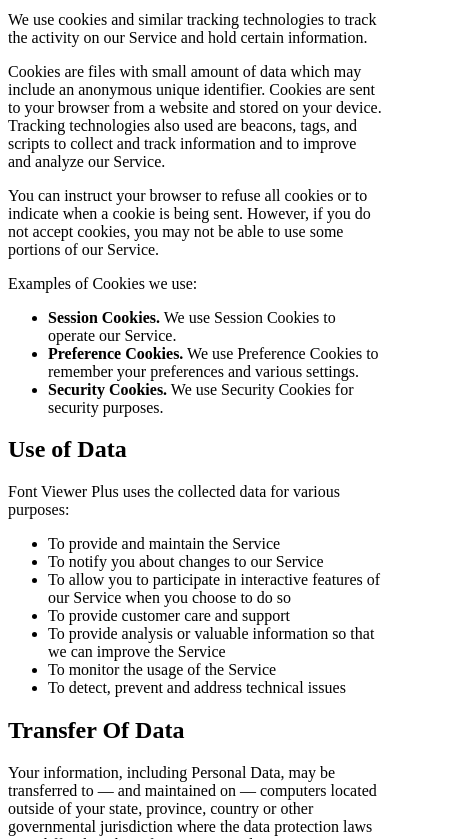
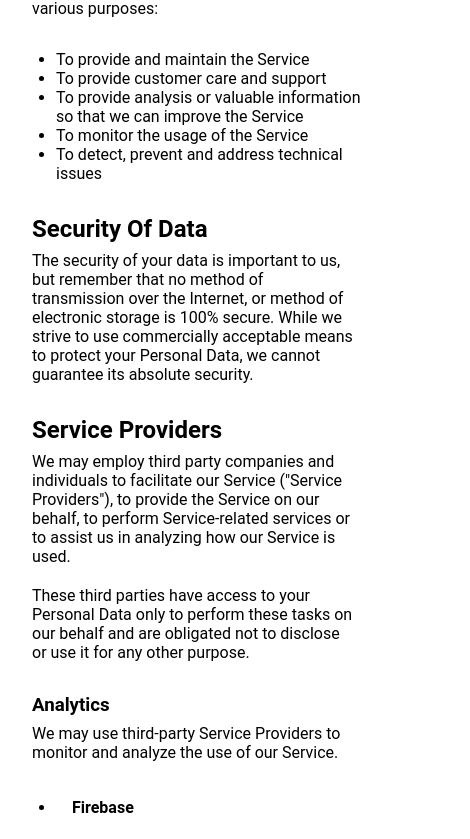
Before and after one commit to DarkOrbitStudio/darkorbitstudio.github.io, a plain HTML site: page policies/fontviewerplus.html in a window 390 px wide. Shown: the part 1161-2000 px from the top of the page, 470 px wide, since content can reach past the window. Drawn offline with Linux system fonts and the light colour scheme.

Commit message:
Update fontviewerplus.html

```diff
--- a/policies/fontviewerplus.html
+++ b/policies/fontviewerplus.html
@@ -1,8 +1,30 @@
-<h1>Privacy Policy</h1>
+<html>
+<head>
+    <style>
+        body {
+  font-family: 'Roboto', sans-serif;
+  margin: 16px 16px;
+}
+
+h1, h2, h3, h4, h5, h6, p {
+  margin: 0px;
+}
+
+h1, h2, h3, h4, h5, h6 {
+  padding: 16px 16px 4px 16px;
+}
+
+p {
+  padding: 4px 16px 16px 16px;
+}
+    </style>
+</head>
+<body>
+    <h1>Privacy Policy</h1>
 <p>Effective date: September 27, 2018</p>
-<p>Font Viewer Plus ("us", "we", or "our") operates the  website and the Font Viewer Plus mobile application (the "Service").</p>
-<p>This page informs you of our policies regarding the collection, use, and disclosure of personal data when you use our Service and the choices you have associated with that data. Our Privacy Policy  for Font Viewer Plus is managed through <a href="https://www.freeprivacypolicy.com/free-privacy-policy-generator.php">Free Privacy Policy</a>.</p>
-<p>We use your data to provide and improve the Service. By using the Service, you agree to the collection and use of information in accordance with this policy. Unless otherwise defined in this Privacy Policy, terms used in this Privacy Policy have the same meanings as in our Terms and Conditions.</p>
+<p>Font Viewer Plus ("us", "we", or "our") operates the Font Viewer Plus mobile application (the "Service").</p>
+<p>This page informs you of our policies regarding the collection, use, and disclosure of personal data when you use our Service and the choices you have associated with that data.</p>
+<p>We use your data to provide and improve the Service. By using the Service, you agree to the collection and use of information in accordance with this policy. Unless otherwise defined in this Privacy. Policy, terms used in this Privacy Policy have the same meanings as in our Terms and Conditions.</p>
 <h2>Information Collection And Use</h2>
 <p>We collect several different types of information for various purposes to provide and improve our Service to you.</p>
 <h3>Types of Data Collected</h3>
@@ -12,44 +34,16 @@
     <li>Cookies and Usage Data</li>
 </ul>
 <h4>Usage Data</h4>
-<p>We may also collect information that your browser sends whenever you visit our Service or when you access the Service by or through a mobile device ("Usage Data").</p>
-<p>This Usage Data may include information such as your computer's Internet Protocol address (e.g. IP address), browser type, browser version, the pages of our Service that you visit, the time and date of your visit, the time spent on those pages, unique device identifiers and other diagnostic data.</p>
-<p>When you access the Service by or through a mobile device, this Usage Data may include information such as the type of mobile device you use, your mobile device unique ID, the IP address of your mobile device, your mobile operating system, the type of mobile Internet browser you use, unique device identifiers and other diagnostic data.</p>
-<h4>Tracking & Cookies Data</h4>
-<p>We use cookies and similar tracking technologies to track the activity on our Service and hold certain information.</p>
-<p>Cookies are files with small amount of data which may include an anonymous unique identifier. Cookies are sent to your browser from a website and stored on your device. Tracking technologies also used are beacons, tags, and scripts to collect and track information and to improve and analyze our Service.</p>
-<p>You can instruct your browser to refuse all cookies or to indicate when a cookie is being sent. However, if you do not accept cookies, you may not be able to use some portions of our Service.</p>
-<p>Examples of Cookies we use:</p>
-<ul>
-    <li><strong>Session Cookies.</strong> We use Session Cookies to operate our Service.</li>
-    <li><strong>Preference Cookies.</strong> We use Preference Cookies to remember your preferences and various settings.</li>
-    <li><strong>Security Cookies.</strong> We use Security Cookies for security purposes.</li>
-</ul>
+<p>We may also collect information whenever you access the Service by or through a mobile device ("Usage Data").</p>
+<p>This Usage Data may include information such as your device's screen size, internet connection type, language, unique device identifiers and other diagnostic data.</p>
 <h2>Use of Data</h2>
 <p>Font Viewer Plus uses the collected data for various purposes:</p>
 <ul>
     <li>To provide and maintain the Service</li>
-    <li>To notify you about changes to our Service</li>
-    <li>To allow you to participate in interactive features of our Service when you choose to do so</li>
     <li>To provide customer care and support</li>
     <li>To provide analysis or valuable information so that we can improve the Service</li>
     <li>To monitor the usage of the Service</li>
     <li>To detect, prevent and address technical issues</li>
-</ul>
-<h2>Transfer Of Data</h2>
-<p>Your information, including Personal Data, may be transferred to — and maintained on — computers located outside of your state, province, country or other governmental jurisdiction where the data protection laws may differ than those from your jurisdiction.</p>
-<p>If you are located outside India and choose to provide information to us, please note that we transfer the data, including Personal Data, to India and process it there.</p>
-<p>Your consent to this Privacy Policy followed by your submission of such information represents your agreement to that transfer.</p>
-<p>Font Viewer Plus will take all steps reasonably necessary to ensure that your data is treated securely and in accordance with this Privacy Policy and no transfer of your Personal Data will take place to an organization or a country unless there are adequate controls in place including the security of your data and other personal information.</p>
-<h2>Disclosure Of Data</h2>
-<h3>Legal Requirements</h3>
-<p>Font Viewer Plus may disclose your Personal Data in the good faith belief that such action is necessary to:</p>
-<ul>
-    <li>To comply with a legal obligation</li>
-    <li>To protect and defend the rights or property of Font Viewer Plus</li>
-    <li>To prevent or investigate possible wrongdoing in connection with the Service</li>
-    <li>To protect the personal safety of users of the Service or the public</li>
-    <li>To protect against legal liability</li>
 </ul>
 <h2>Security Of Data</h2>
 <p>The security of your data is important to us, but remember that no method of transmission over the Internet, or method of electronic storage is 100% secure. While we strive to use commercially acceptable means to protect your Personal Data, we cannot guarantee its absolute security.</p>
@@ -66,18 +60,10 @@
         <p>We also encourage you to review the Google's policy for safeguarding your data: <a href="https://support.google.com/analytics/answer/6004245">https://support.google.com/analytics/answer/6004245</a>. For more information on what type of information Firebase collects, please visit please visit the Google Privacy & Terms web page: <a href="https://policies.google.com/privacy?hl=en">https://policies.google.com/privacy?hl=en</a></p>
     </li>
 </ul>
-<h2>Links To Other Sites</h2>
-<p>Our Service may contain links to other sites that are not operated by us. If you click on a third party link, you will be directed to that third party's site. We strongly advise you to review the Privacy Policy of every site you visit.</p>
-<p>We have no control over and assume no responsibility for the content, privacy policies or practices of any third party sites or services.</p>
-<h2>Children's Privacy</h2>
-<p>Our Service does not address anyone under the age of 18 ("Children").</p>
-<p>We do not knowingly collect personally identifiable information from anyone under the age of 18. If you are a parent or guardian and you are aware that your Children has provided us with Personal Data, please contact us. If we become aware that we have collected Personal Data from children without verification of parental consent, we take steps to remove that information from our servers.</p>
 <h2>Changes To This Privacy Policy</h2>
 <p>We may update our Privacy Policy from time to time. We will notify you of any changes by posting the new Privacy Policy on this page.</p>
-<p>We will let you know via email and/or a prominent notice on our Service, prior to the change becoming effective and update the "effective date" at the top of this Privacy Policy.</p>
 <p>You are advised to review this Privacy Policy periodically for any changes. Changes to this Privacy Policy are effective when they are posted on this page.</p>
 <h2>Contact Us</h2>
-<p>If you have any questions about this Privacy Policy, please contact us:</p>
-<ul>
-    <li>By email: darkorbitstudio@gmail.com</li>
-</ul>
+<p>If you have any questions about this Privacy Policy, please contact us at our e-mail darkorbitstudio@gmail.com</p>
+</body>
+</html>
```
